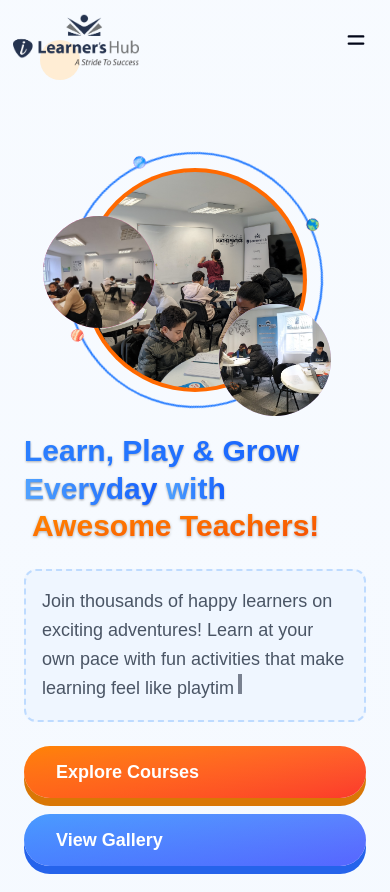
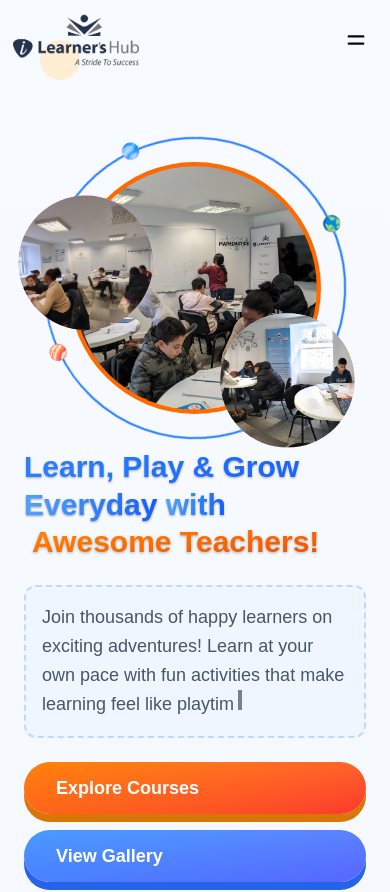
Before and after one commit to MoyasiGinko/iLearners-Hub, a Next.js app: page / in a window 390 px wide. Shown: the top 892 px of the page. Built offline with nearby package versions, Linux system fonts and the light colour scheme.

Commit message:
Update index.tsx

```diff
--- a/components/main/hero/index.tsx
+++ b/components/main/hero/index.tsx
@@ -263,51 +263,51 @@ const Hero = () => {
         <FloatingElements />
 
         {/* Left side with images - kept as is */}
-        <div className="relative w-full lg:w-1/2 mb-10 lg:mb-0 flex justify-center">
+        <div className="relative w-full lg:w-1/2 mb-10 lg:mb-0 flex justify-center scale-105 xl:scale-110">
           <div className="relative z-10">
             {/* Main instructor with responsive sizing */}
-            <div className="bg-orange-500 rounded-full p-1 sm:p-2 w-56 h-56 sm:w-64 sm:h-64 md:w-72 md:h-72 lg:w-80 lg:h-80 relative flex items-center justify-center overflow-hidden">
+            <div className="bg-orange-500 rounded-full p-1 sm:p-2 w-60 h-60 sm:w-72 sm:h-72 md:w-80 md:h-80 lg:w-96 lg:h-96 relative flex items-center justify-center overflow-hidden">
               <Image
                 src="/images/middle.png"
                 alt="Main instructor"
-                width={320}
-                height={320}
+                width={384}
+                height={384}
                 className="object-cover rounded-full w-full h-full"
               />
             </div>
 
             {/* Female student floating on the left side */}
-            <div className="absolute -left-10 sm:-left-16 lg:-left-20 bottom-16 sm:bottom-20 bg-pink-400 rounded-full p-1 sm:p-2 w-28 h-28 sm:w-32 sm:h-32 md:w-36 md:h-36 lg:w-40 lg:h-40 z-20 animate-orbit-left">
+            <div className="absolute -left-12 sm:-left-20 lg:-left-24 bottom-20 sm:bottom-24 bg-pink-400 rounded-full p-1 sm:p-2 w-32 h-32 sm:w-36 sm:h-36 md:w-44 md:h-44 lg:w-48 lg:h-48 z-20 animate-orbit-left">
               <div className="absolute inset-0 flex items-center justify-center">
                 <Image
                   src="/images/left.png"
                   alt="Left view"
-                  width={160}
-                  height={160}
+                  width={192}
+                  height={192}
                   className="rounded-full w-full h-full object-cover"
                 />
               </div>
             </div>
 
             {/* Male student floating on the bottom right */}
-            <div className="absolute -bottom-6 -right-6 sm:-bottom-8 sm:-right-8 lg:-bottom-10 lg:-right-10 bg-purple-300 rounded-full p-1 sm:p-2 w-28 h-28 sm:w-32 sm:h-32 md:w-36 md:h-36 lg:w-40 lg:h-40 z-20 animate-orbit-right">
+            <div className="absolute -bottom-8 -right-8 sm:-bottom-12 sm:-right-12 lg:-bottom-14 lg:-right-14 bg-purple-300 rounded-full p-1 sm:p-2 w-32 h-32 sm:w-36 sm:h-36 md:w-44 md:h-44 lg:w-48 lg:h-48 z-20 animate-orbit-right">
               <div className="absolute inset-0 flex items-center justify-center">
                 <Image
                   src="/images/right.png"
                   alt="Male student"
-                  width={160}
-                  height={160}
+                  width={192}
+                  height={192}
                   className="rounded-full w-full h-full object-cover"
                 />
               </div>
             </div>
             <div className="absolute inset-0 animate-spin-slow -z-1">
               {/* Blue ring around the main instructor - scaled for responsiveness */}
-              <div className="absolute inset-0 rounded-full border-2 border-blue-500 -m-4 sm:-m-6 md:-m-7 lg:-m-8 -z-1"></div>
+              <div className="absolute inset-0 rounded-full border-2 border-blue-500 -m-6 sm:-m-8 md:-m-10 lg:-m-12 -z-1"></div>
 
               {/* Decorative dots positioned precisely over the blue ring - scaled for responsiveness */}
               {/* Top dots */}
-              <div className="absolute top-0 left-1/2 transform -translate-x-1/2 -translate-y-6 sm:-translate-y-8 lg:-translate-y-10 w-3 h-3 sm:w-4 sm:h-4 bg-red-500 rounded-full -z-1">
+              <div className="absolute top-0 left-1/2 transform -translate-x-1/2 -translate-y-8 sm:-translate-y-10 lg:-translate-y-14 w-4 h-4 sm:w-5 sm:h-5 bg-red-500 rounded-full -z-1">
                 <img
                   src="/images/planet/planet1.svg"
                   alt="planet1"
@@ -316,7 +316,7 @@ const Hero = () => {
               </div>
 
               {/* Right dots */}
-              <div className="absolute top-1/2 right-0 transform translate-x-6 sm:translate-x-8 lg:translate-x-10 -translate-y-1/2 w-3 h-3 sm:w-4 sm:h-4 bg-purple-500 rounded-full -z-1">
+              <div className="absolute top-1/2 right-0 transform translate-x-8 sm:translate-x-10 lg:translate-x-14 -translate-y-1/2 w-4 h-4 sm:w-5 sm:h-5 bg-purple-500 rounded-full -z-1">
                 <img
                   src="/images/planet/planet2.svg"
                   alt="planet2"
@@ -325,7 +325,7 @@ const Hero = () => {
               </div>
 
               {/* Bottom dots */}
-              <div className="absolute bottom-0 left-1/2 transform -translate-x-1/2 translate-y-6 sm:translate-y-8 lg:translate-y-10 w-3 h-3 sm:w-4 sm:h-4 bg-red-500 rounded-full -z-1">
+              <div className="absolute bottom-0 left-1/2 transform -translate-x-1/2 translate-y-8 sm:translate-y-10 lg:translate-y-14 w-4 h-4 sm:w-5 sm:h-5 bg-red-500 rounded-full -z-1">
                 <img
                   src="/images/planet/planet3.svg"
                   alt="planet3"
@@ -334,7 +334,7 @@ const Hero = () => {
               </div>
 
               {/* Left dots */}
-              <div className="absolute top-1/2 left-0 transform -translate-x-6 sm:-translate-x-8 lg:-translate-x-10 -translate-y-1/2 w-3 h-3 sm:w-4 sm:h-4 bg-purple-500 rounded-full -z-1">
+              <div className="absolute top-1/2 left-0 transform -translate-x-8 sm:-translate-x-10 lg:-translate-x-14 -translate-y-1/2 w-4 h-4 sm:w-5 sm:h-5 bg-purple-500 rounded-full -z-1">
                 <img
                   src="/images/planet/planet4.svg"
                   alt="planet4"
```
